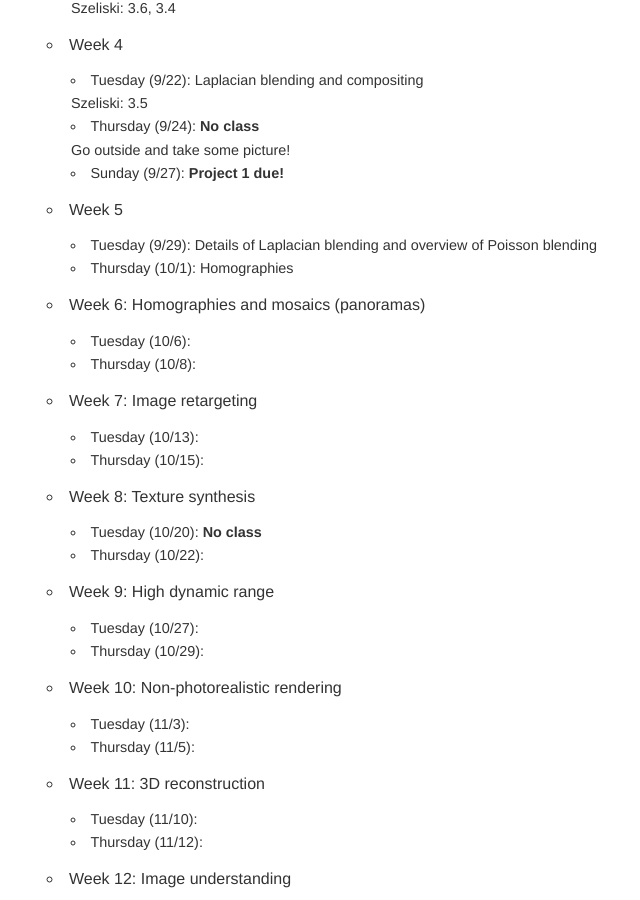
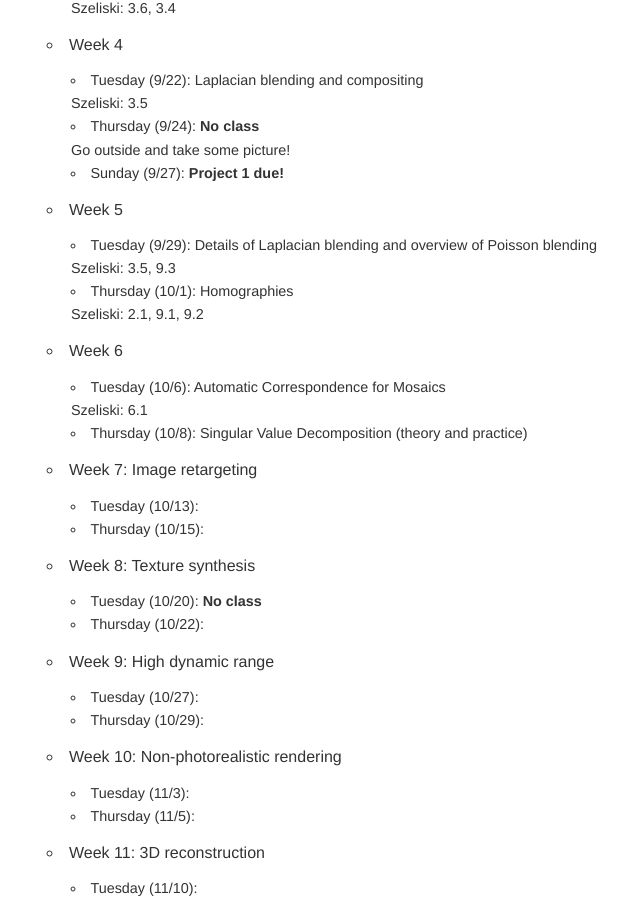
Before and after one commit to jacksonjw12/mbannister.github.io, a Jekyll site: the page built from _teaching/181m-f15/index.md, in a window 1280 px wide and 900 px high, scrolled down 2559 px. Shown: the whole window, without its empty margins (113-753 px from the left). Built offline with Jekyll 4.4.1, drawn with Linux system fonts in a browser that asks for light colours.

Commit message:
Update schedule for 181

```diff
--- a/_teaching/181m-f15/index.md
+++ b/_teaching/181m-f15/index.md
@@ -103,10 +103,13 @@ The following schedule is to be considered tentative, and will likely change dur
   - Sunday (9/27): __Project 1 due!__
 - Week 5
   - Tuesday (9/29): Details of Laplacian blending and overview of Poisson blending
+    Szeliski: 3.5, 9.3
   - Thursday (10/1): Homographies <!-- TODO: fit in Matting -->
-- Week 6: Homographies and mosaics (panoramas)
-  - Tuesday (10/6):
-  - Thursday (10/8):
+    Szeliski: 2.1, 9.1, 9.2
+- Week 6
+  - Tuesday (10/6): Automatic Correspondence for Mosaics
+    Szeliski: 6.1
+  - Thursday (10/8): Singular Value Decomposition (theory and practice)
 - Week 7: Image retargeting
   - Tuesday (10/13):
   - Thursday (10/15):
```
